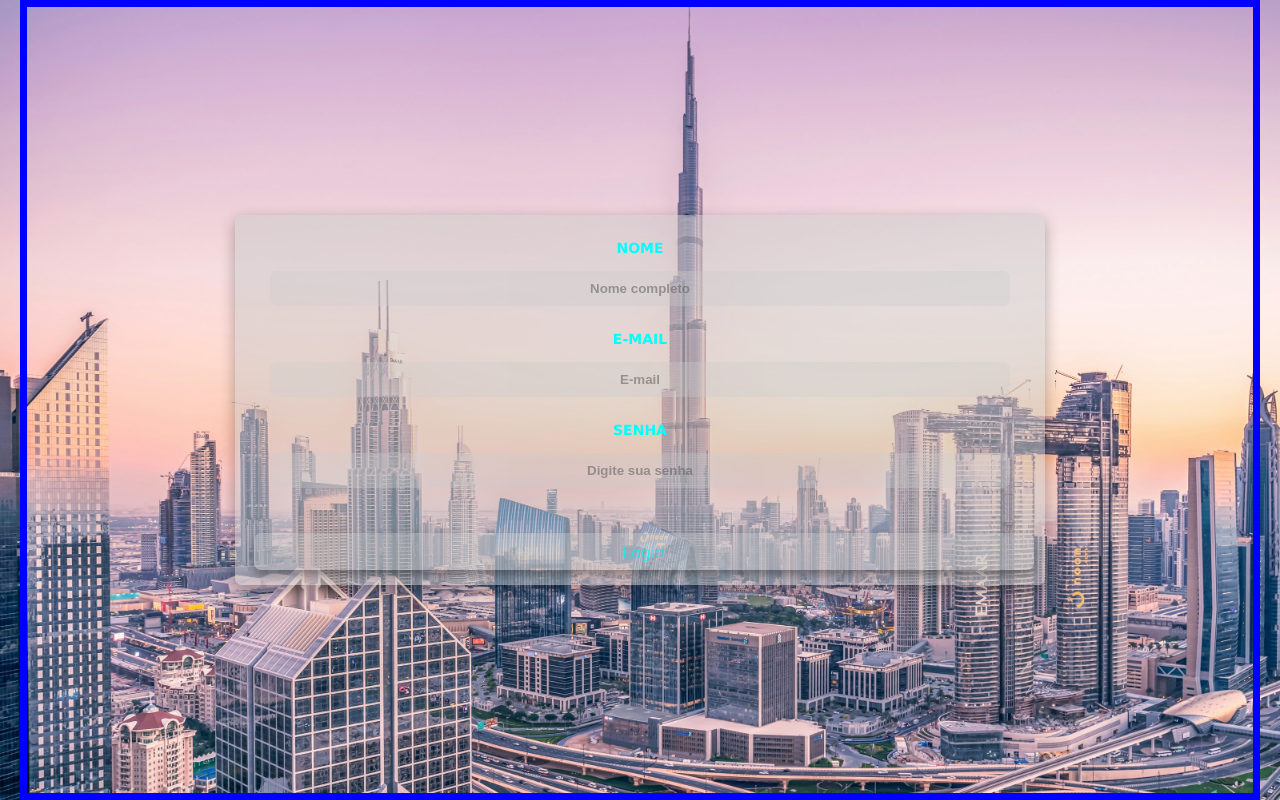
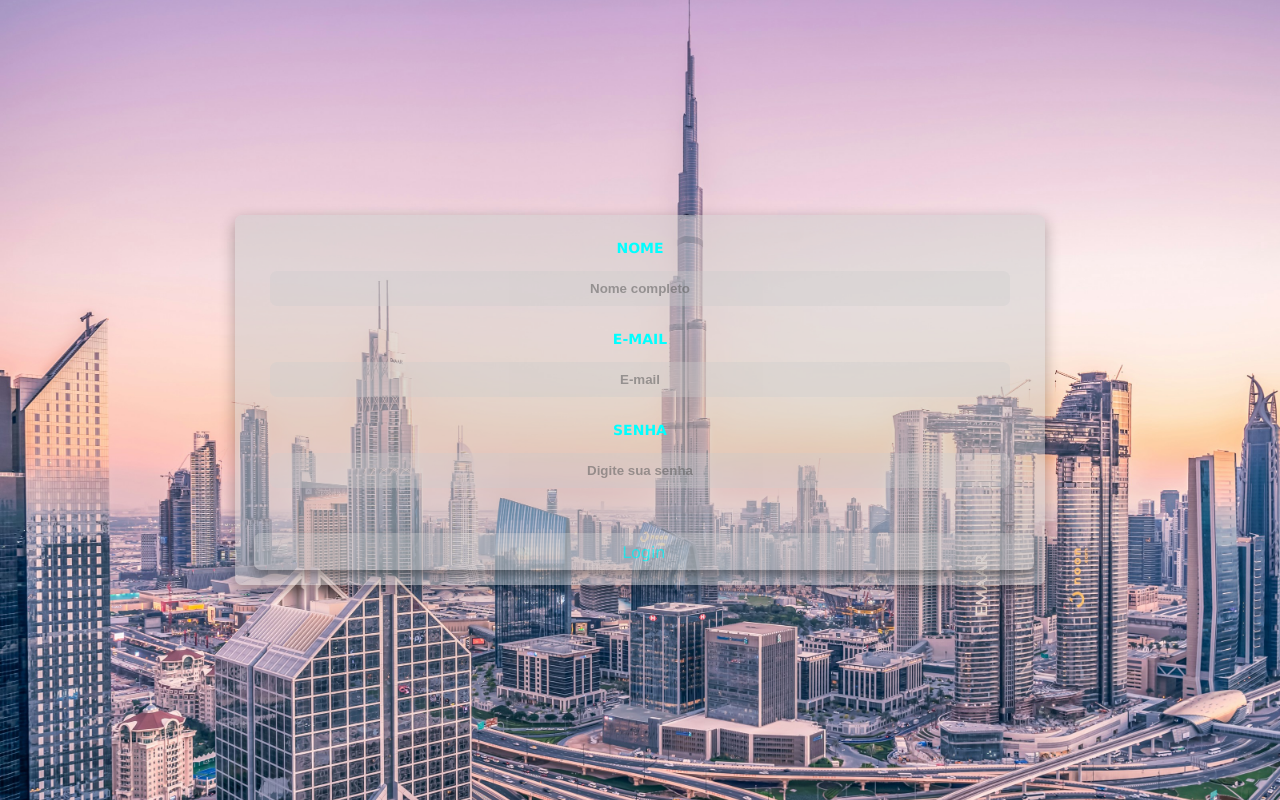
Before and after one commit to Peddrisflower/Tela-login, a plain HTML site: page index.html in a window 1280 px wide. Drawn offline with Linux system fonts and the light colour scheme.

Commit message:
Update login.css retirando a borda

```diff
--- a/styles/login.css
+++ b/styles/login.css
@@ -4,7 +4,7 @@
     padding: 0 20px;
 }
 .inicio_container{
-    border: 7px solid blue;
+
 
     width: 100%;
     max-width: 1550px;
```
